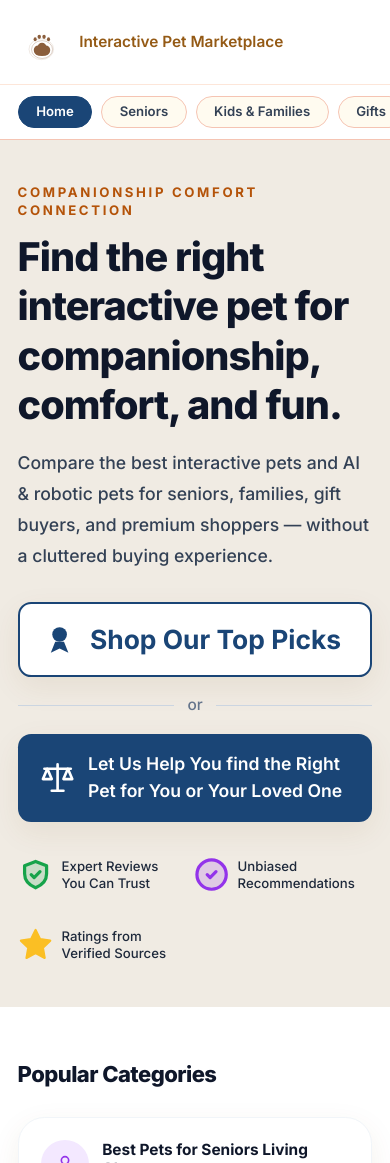
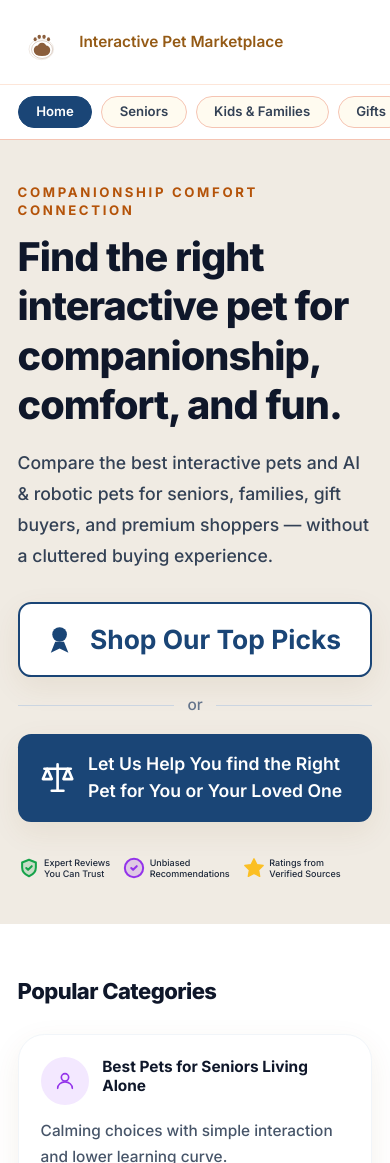
Before and after one commit to timsthomasson-cpu/Interactive-Pet-Marketplace, a Next.js app: page / in a window 390 px wide. Shown: the top 1163 px of the page. Built offline with nearby package versions, Linux system fonts and the light colour scheme.

Commit message:
Warm golden redesign, product images, layout cleanup

```diff
--- a/components/homepage-sections.tsx
+++ b/components/homepage-sections.tsx
@@ -221,17 +221,17 @@ export function HomepageHero() {
             </div>
 
             {/* Trust badges — dark text matching mockup */}
-            <div className="mt-8 flex flex-wrap items-center gap-8 text-xs font-medium text-slate-800">
-              <div className="flex items-center gap-2">
-                <IconShield className="h-8 w-8 shrink-0 text-green-600" />
+            <div className="mt-8 flex items-center gap-3 sm:gap-8 text-[9px] sm:text-xs font-medium text-slate-800">
+              <div className="flex items-center gap-1 sm:gap-2">
+                <IconShield className="h-5 w-5 sm:h-8 sm:w-8 shrink-0 text-green-600" />
                 <span className="leading-tight">Expert Reviews<br />You Can Trust</span>
               </div>
-              <div className="flex items-center gap-2">
-                <IconCheck className="h-8 w-8 shrink-0 text-purple-600" />
+              <div className="flex items-center gap-1 sm:gap-2">
+                <IconCheck className="h-5 w-5 sm:h-8 sm:w-8 shrink-0 text-purple-600" />
                 <span className="leading-tight">Unbiased<br />Recommendations</span>
               </div>
-              <div className="flex items-center gap-2">
-                <IconStar className="h-8 w-8 shrink-0 text-amber-400" />
+              <div className="flex items-center gap-1 sm:gap-2">
+                <IconStar className="h-5 w-5 sm:h-8 sm:w-8 shrink-0 text-amber-400" />
                 <span className="leading-tight">Ratings from<br />Verified Sources</span>
               </div>
             </div>
```
Also changed, not shown: 1 other file (tests, documents, lock files or other folders).
